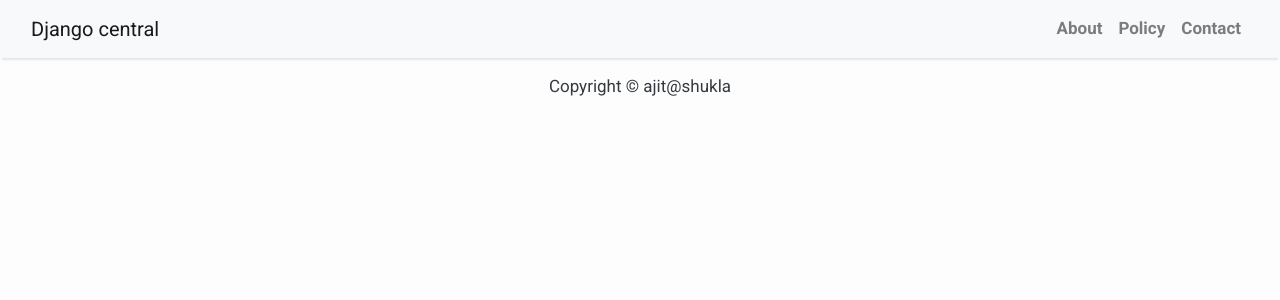
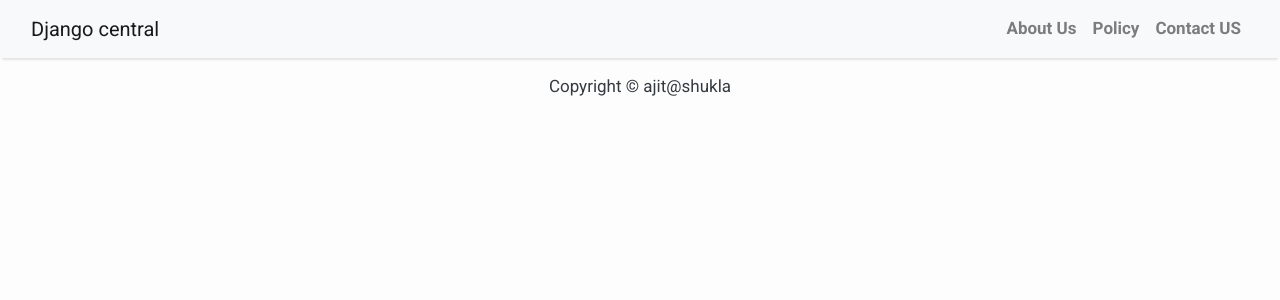
Before and after one commit to ajitshukla12/blog, a Django app: template templates/base.html in a window 1280 px wide. Shown: the top 300 px of the page. Run offline with Django 4.2, Linux system fonts and the light colour scheme; the template is opened without the code that fills it, so the values that code supplies are empty; some libraries are stand-ins or nearby versions.

Commit message:
test-pipeline

```diff
--- a/templates/base.html
+++ b/templates/base.html
@@ -47,13 +47,13 @@
                 <div class="collapse navbar-collapse" id="navbarResponsive">
                     <ul class="navbar-nav ml-auto">
                         <li class="nav-item text-black">
-                            <a class="nav-link text-black font-weight-bold" href="#">About</a>
+                            <a class="nav-link text-black font-weight-bold" href="#">About Us</a>
                         </li>
                         <li class="nav-item text-black">
                             <a class="nav-link text-black font-weight-bold" href="#">Policy</a>
                         </li>
                         <li class="nav-item text-black">
-                            <a class="nav-link text-black font-weight-bold" href="#">Contact</a>
+                            <a class="nav-link text-black font-weight-bold" href="#">Contact US</a>
                         </li>
                     </ul>
                 </div>
```
